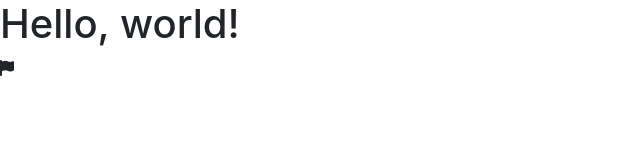
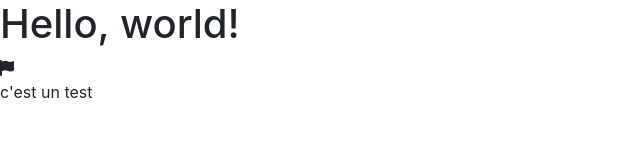
Before and after one commit to kj-site/iceme-github-pages, a plain HTML site: page index.html in a window 1280 px wide. Shown: the whole page, without its empty margins (0-640 px from the left). Drawn offline with nearby package versions, Linux system fonts and the light colour scheme.

Commit message:
Update index.html
test pour publier

```diff
--- a/index.html
+++ b/index.html
@@ -16,6 +16,7 @@
   <body>
     <h1>Hello, world!</h1>
     <i class="fa fa-flag"></i>
+    <p>c'est un test</p>
 
     <!-- Optional JavaScript -->
     <!-- jQuery first, then Popper.js, then Bootstrap JS -->
```
